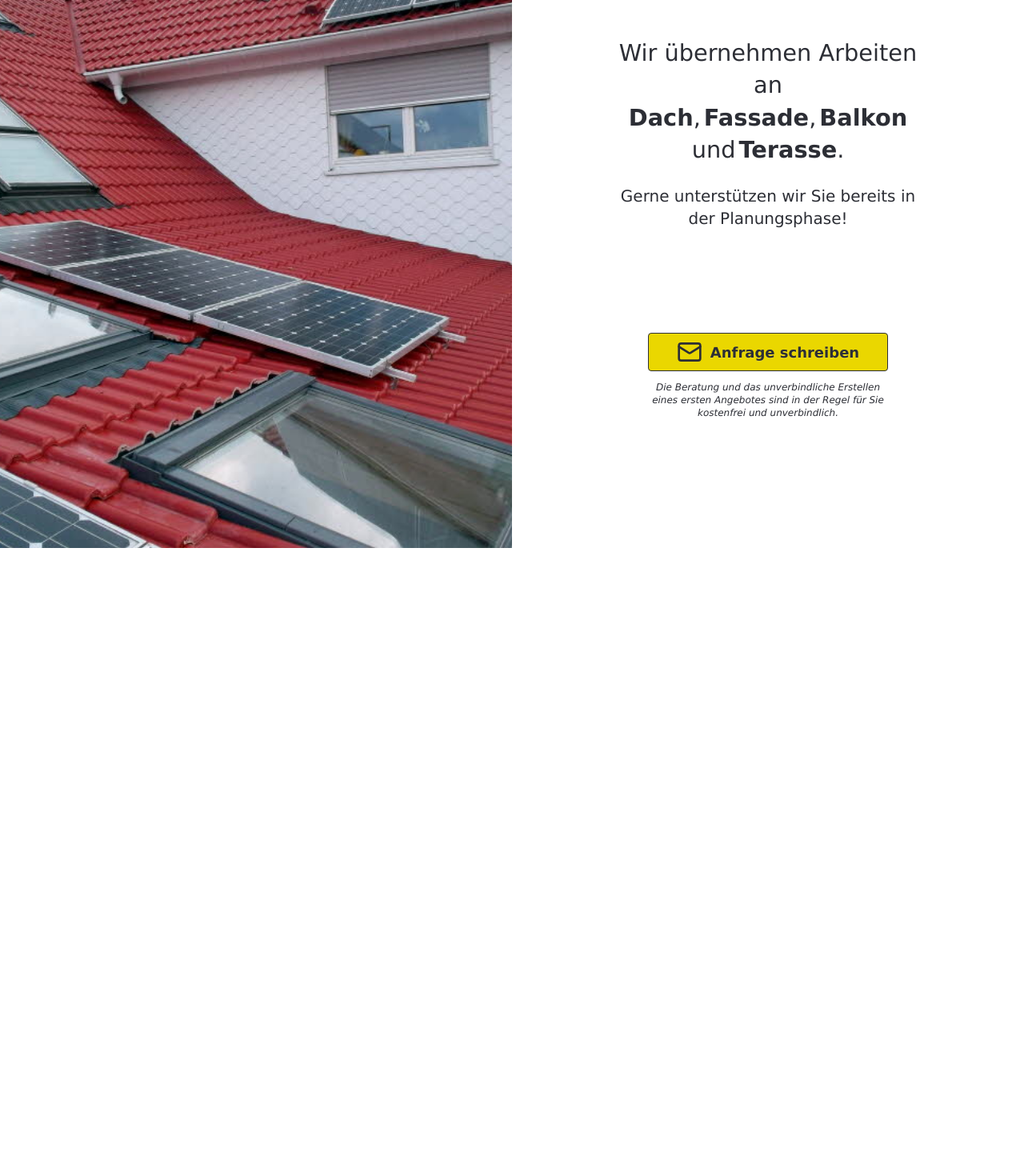
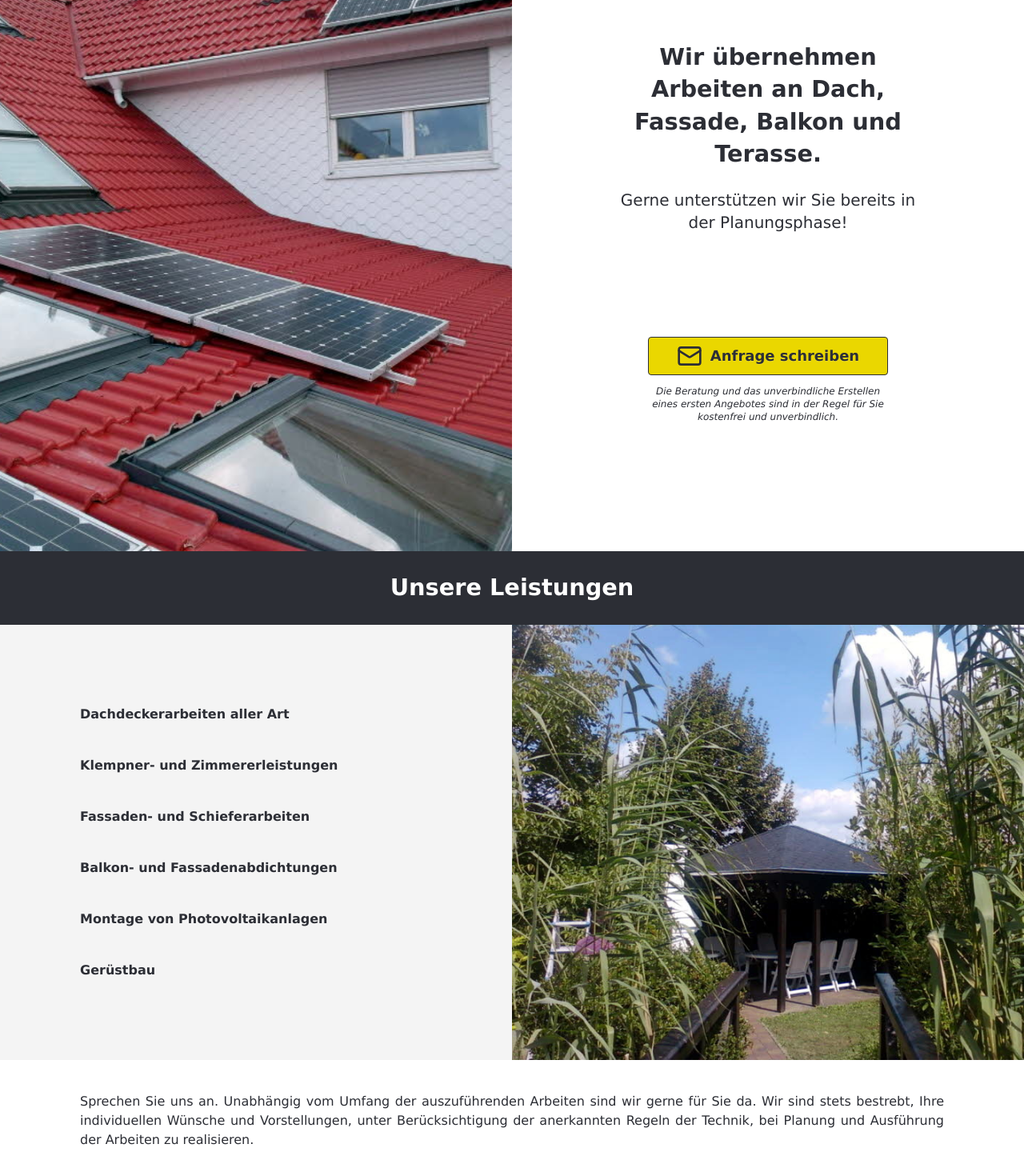
Before and after one commit to GittyX3b/berger-dachbau, a React (Vite) app: page / in a window 1280 px wide. Shown: the part 810-2280 px from the top of the page at 80% size. Before the commit the page ends 1495 px from the top, so only its background shows below. Built offline with nearby package versions, Linux system fonts and the light colour scheme.

Commit message:
Services added

```diff
--- a/src/assets/styles/text.css
+++ b/src/assets/styles/text.css
@@ -20,11 +20,11 @@ body {
 }
 
 h1 {
-  @apply py-8 text-[1.3rem] font-bold sm:text-[1.6rem] xl:text-[2rem];
+  @apply py-8 text-[1.3rem] font-bold sm:text-[1.6rem] xl:text-[2.2rem];
 }
 
 h2 {
-  @apply py-6 text-[1.2rem] sm:text-[1.4rem] xl:text-[1.8rem];
+  @apply py-6 text-[1.2rem] font-bold sm:text-[1.4rem] xl:text-[1.8rem];
 }
 
 h3 {
--- a/src/components/Hero.jsx
+++ b/src/components/Hero.jsx
@@ -15,10 +15,7 @@ export const Hero = () => (
     >
       <div>
         <h2 className="text-xl pb-10">
-          Wir übernehmen Arbeiten an <strong>Dach</strong>,
-          <strong className="pl-1">Fassade</strong>,
-          <strong className="pl-1">Balkon</strong> und
-          <strong className="pl-1">Terasse</strong>.
+          Wir übernehmen Arbeiten an Dach, Fassade, Balkon und Terasse.
         </h2>
         <p className="text-xl">
           Gerne unterstützen wir Sie bereits in der Planungsphase!
--- /dev/null
+++ b/src/components/Services.jsx
@@ -0,0 +1,35 @@
+export const Services = () => (
+  <section id="Services" className="w-full bg-white">
+    <h2
+      id="ServicesTitle"
+      className="bg-bd-darkgray text-white text-center px-4 w-full"
+    >
+      Unsere Leistungen
+    </h2>
+    <div className="grid grid-rows-2 md:grid-rows-1 md:grid-cols-2">
+      <div
+        id="ServicesRight"
+        className="md:order-2 w-full h-full bg-[url('./assets/images/Berger-Dachbau_Referenz_00008.jpg')] bg-cover bg-center"
+      ></div>
+      <div
+        id="ServicesLeft"
+        className="md:order-1 w-full text-center  bg-bd-lightgray p-15 md:text-start lg:px-25 xl:p-25"
+      >
+        <ul className="font-bold grid gap-5 lg:gap-10">
+          <li>Dachdeckerarbeiten aller Art</li>
+          <li>Klempner- und Zimmererleistungen</li>
+          <li>Fassaden- und Schieferarbeiten</li>
+          <li>Balkon- und Fassadenabdichtungen</li>
+          <li>Montage von Photovoltaikanlagen</li>
+          <li>Gerüstbau</li>
+        </ul>
+      </div>
+    </div>
+    <div className="hidden w-full text-justify p-10 pb-15 md:block sm:px-15 lg:px-25">
+      Sprechen Sie uns an. Unabhängig vom Umfang der auszuführenden Arbeiten
+      sind wir gerne für Sie da. Wir sind stets bestrebt, Ihre individuellen
+      Wünsche und Vorstellungen, unter Berücksichtigung der anerkannten Regeln
+      der Technik, bei Planung und Ausführung der Arbeiten zu realisieren.
+    </div>
+  </section>
+);
--- a/src/components/index.js
+++ b/src/components/index.js
@@ -1,3 +1,4 @@
 export { Navbar } from "./Navbar.jsx";
 export { Header } from "./Header.jsx";
 export { Hero } from "./Hero.jsx";
+export { Services } from "./Services.jsx";
--- a/src/pages/Home.jsx
+++ b/src/pages/Home.jsx
@@ -1,4 +1,4 @@
-import { Header, Hero } from "@components";
+import { Header, Hero, Services } from "@components";
 
 const Home = () => {
   return (
@@ -6,6 +6,7 @@ const Home = () => {
       <Header />
       <main>
         <Hero />
+        <Services />
       </main>
     </div>
   );
```
